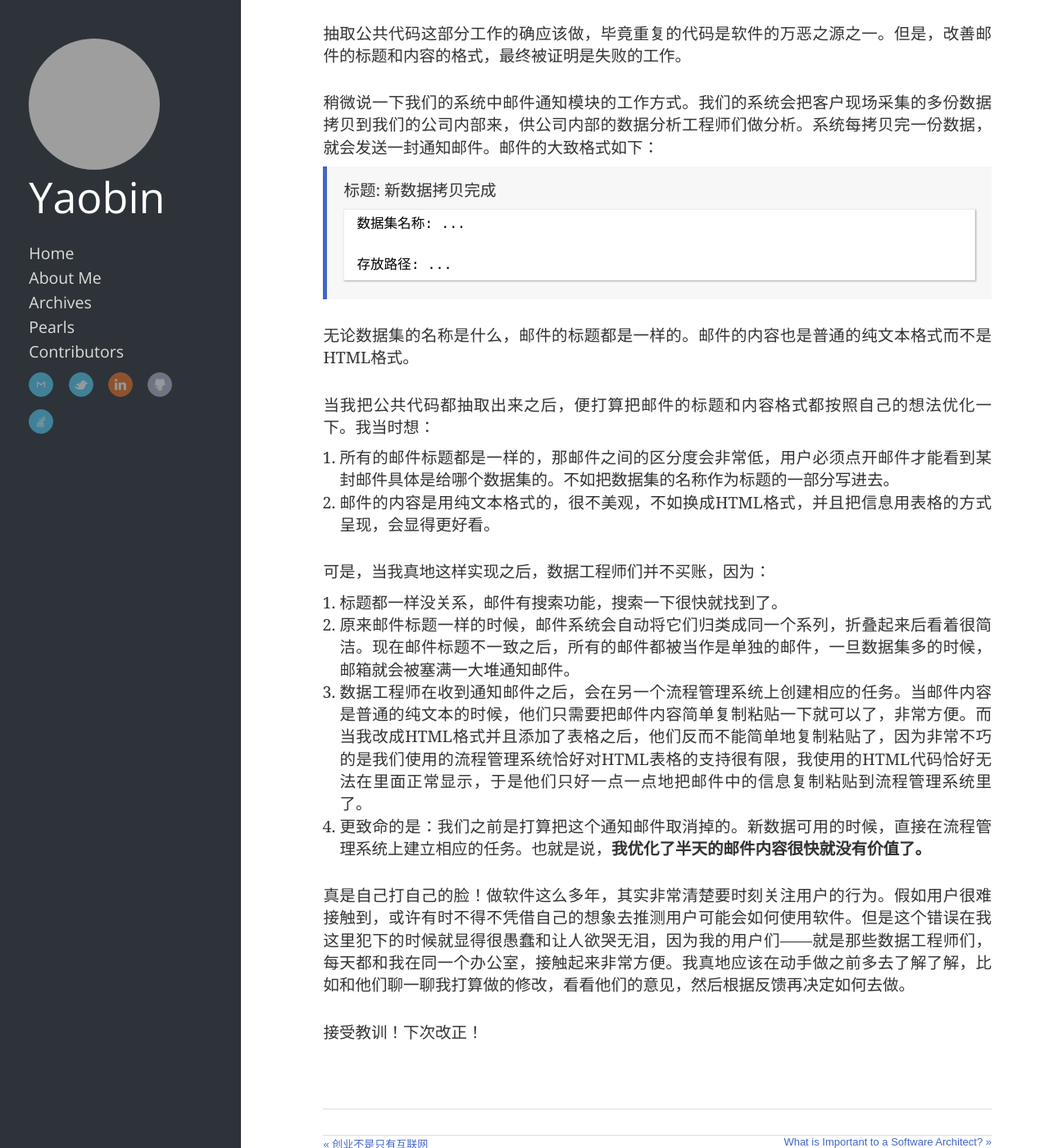
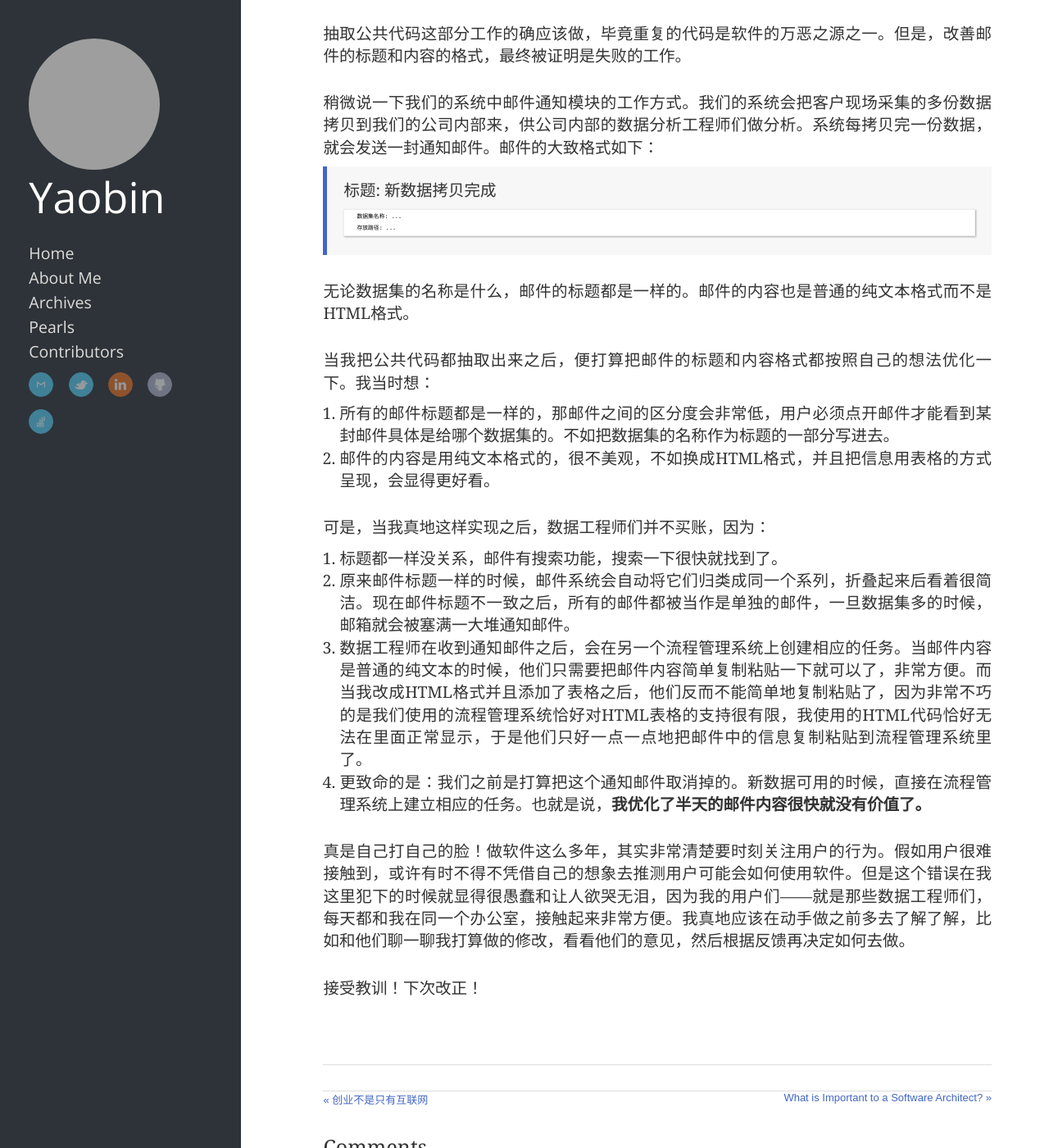
Before and after one commit to Tianhao25/yaobinwen.github.io, a Jekyll site: the page built from _posts/2016/2016-03-29-Tasks-should-be-user-centric.md, in a window 1280 px wide and 1400 px high, scrolled down 245 px. Shown: the whole window at 82% size. Built offline with Jekyll 4.4.1, drawn with Linux system fonts in a browser that asks for light colours; nearby versions of some CDN libraries; comment, search, counter and statistics services are not loaded; grey boxes are pictures that could not be loaded.

Commit message:
Update CSS

```diff
--- a/css/code.css
+++ b/css/code.css
@@ -23,8 +23,8 @@ Visual Studio-like style based on original C# coloring by Jason Diamond <jason@d
 */
 pre code {
   font-family: Consolas,Menlo,Monaco,"Andale Mono","lucida console","Courier New",monospace;
-  font-size: 0.85em;
-  line-height: 1.5;
+  font-size: 0.35em;
+  line-height: 1.0;
   display: block;
   background: #fff;
   color: #000;
```
